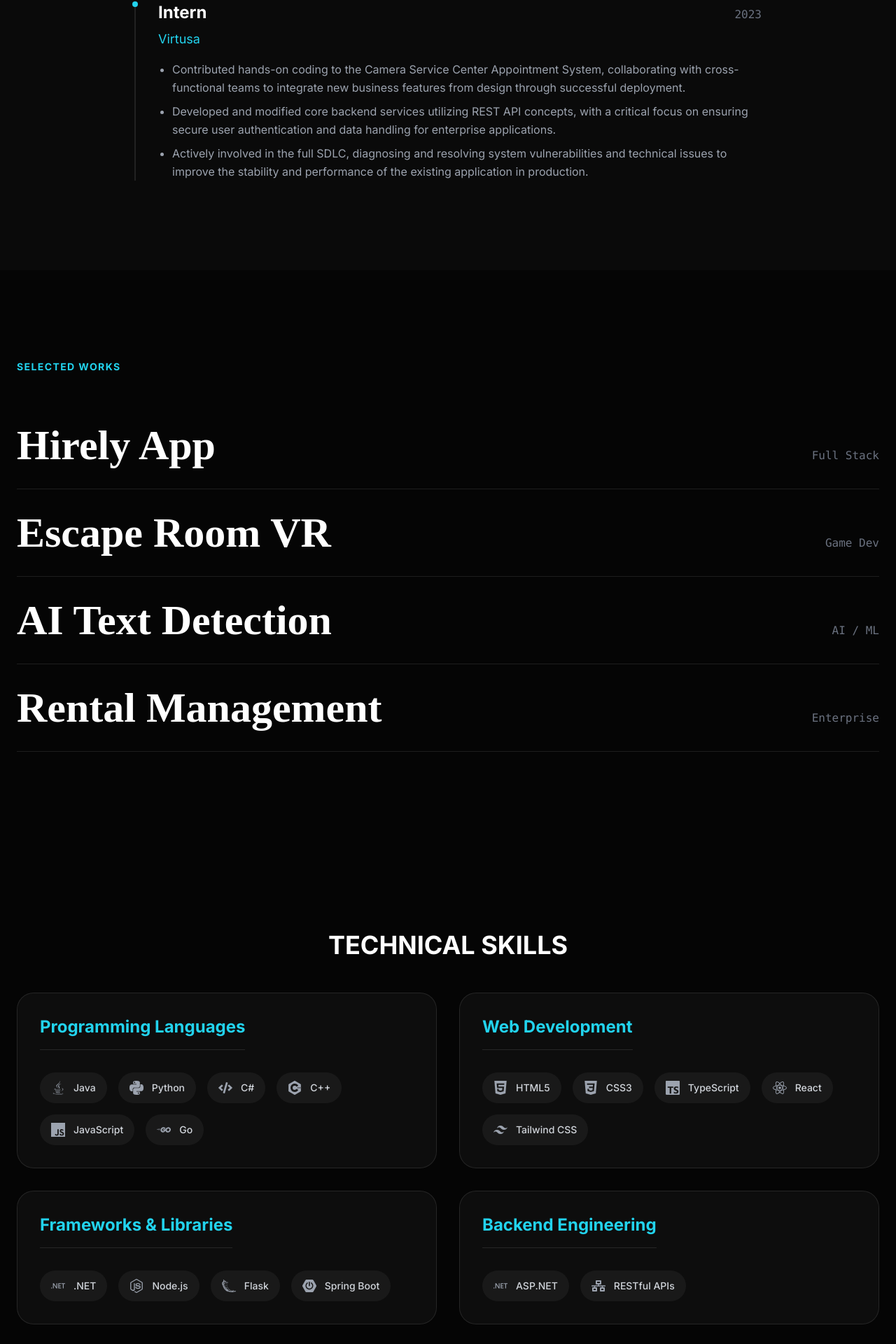
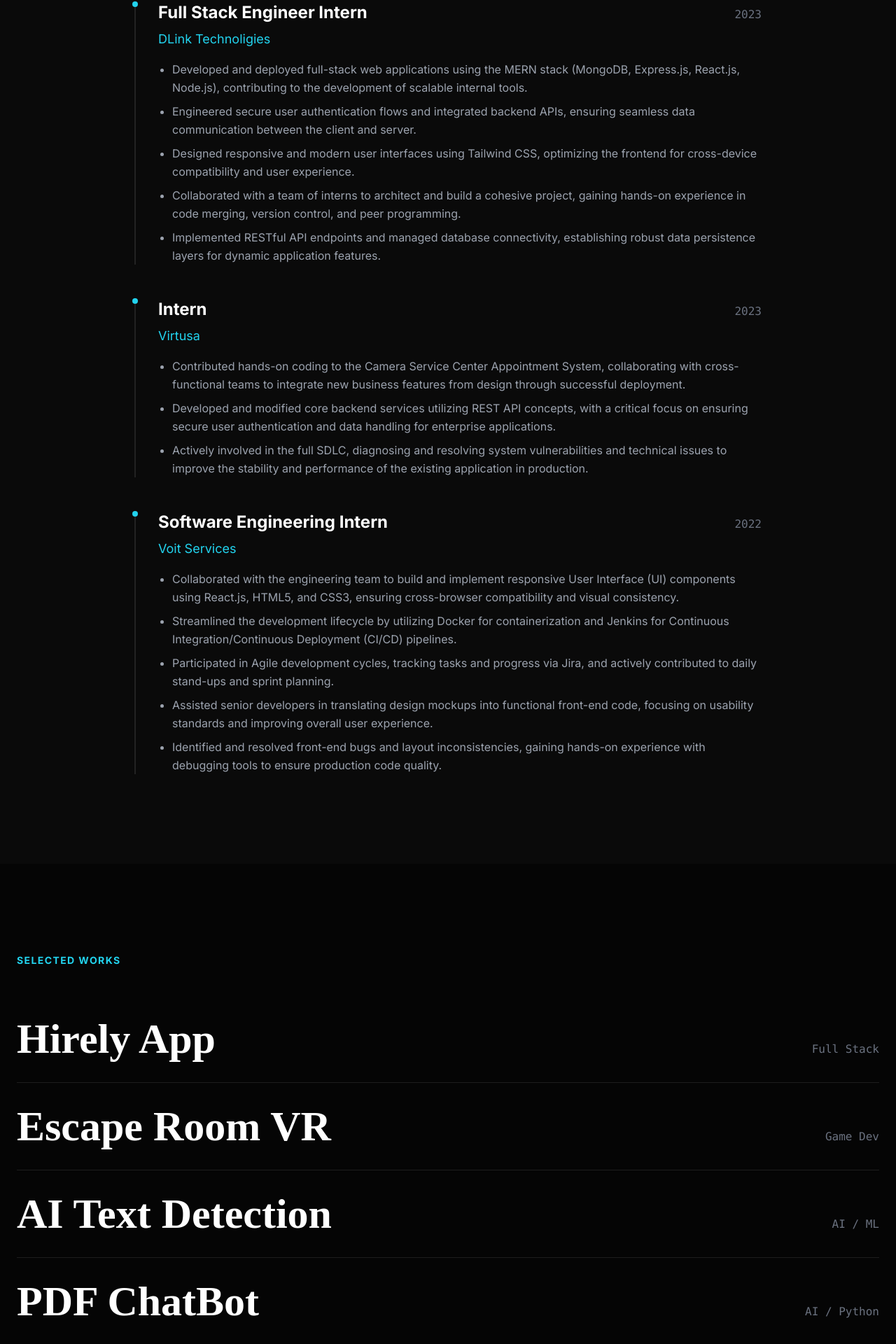
Before and after one commit to udaysagarm/my-portfolio, a React (Create React App) app: page / in a window 1280 px wide. Shown: the part 2185-4105 px from the top of the page at 70% size. Built offline with nearby package versions, Linux system fonts and the light colour scheme.

Commit message:
feat: Add PDF ChatBot project and DLink Technologies and Voit Services internships to portfolio data.

```diff
--- a/src/App.jsx
+++ b/src/App.jsx
@@ -41,6 +41,14 @@
     img: "https://images.unsplash.com/photo-1620712943543-bcc4688e7485?q=80&w=1965&auto=format&fit=crop"
   },
   {
+    title: "PDF ChatBot",
+    category: "AI / Python",
+    description: "RAG based chatbot for PDFs.",
+    tags: ["Python", "LangChain", "React"],
+    link: "https://github.com/udaysagarm/PDF-Bot",
+    img: "https://images.unsplash.com/photo-1620712943543-bcc4688e7485?q=80&w=1965&auto=format&fit=crop"
+  },
+  {
     title: "Rental Management",
     category: "Enterprise",
     description: "Multi-tiered platform for property management.",
@@ -62,6 +70,18 @@
     ]
   },
   {
+    role: "Full Stack Engineer Intern",
+    company: "DLink Technoligies",
+    period: "2023",
+    desc: [
+      "Developed and deployed full-stack web applications using the MERN stack (MongoDB, Express.js, React.js, Node.js), contributing to the development of scalable internal tools.",
+      "Engineered secure user authentication flows and integrated backend APIs, ensuring seamless data communication between the client and server.",
+      "Designed responsive and modern user interfaces using Tailwind CSS, optimizing the frontend for cross-device compatibility and user experience.",
+      "Collaborated with a team of interns to architect and build a cohesive project, gaining hands-on experience in code merging, version control, and peer programming.",
+      "Implemented RESTful API endpoints and managed database connectivity, establishing robust data persistence layers for dynamic application features."
+    ]
+  },
+  {
     role: "Intern",
     company: "Virtusa",
     period: "2023",
@@ -70,7 +90,19 @@
       "Developed and modified core backend services utilizing REST API concepts, with a critical focus on ensuring secure user authentication and data handling for enterprise applications.",
       "Actively involved in the full SDLC, diagnosing and resolving system vulnerabilities and technical issues to improve the stability and performance of the existing application in production."
     ]
-  }
+  },
+  {
+    role: "Software Engineering Intern",
+    company: "Voit Services",
+    period: "2022",
+    desc: [
+      "Collaborated with the engineering team to build and implement responsive User Interface (UI) components using React.js, HTML5, and CSS3, ensuring cross-browser compatibility and visual consistency.",
+      "Streamlined the development lifecycle by utilizing Docker for containerization and Jenkins for Continuous Integration/Continuous Deployment (CI/CD) pipelines.",
+      "Participated in Agile development cycles, tracking tasks and progress via Jira, and actively contributed to daily stand-ups and sprint planning.",
+      "Assisted senior developers in translating design mockups into functional front-end code, focusing on usability standards and improving overall user experience.",
+      "Identified and resolved front-end bugs and layout inconsistencies, gaining hands-on experience with debugging tools to ensure production code quality."
+    ]
+  },
 ];
 
 const education = [
```
